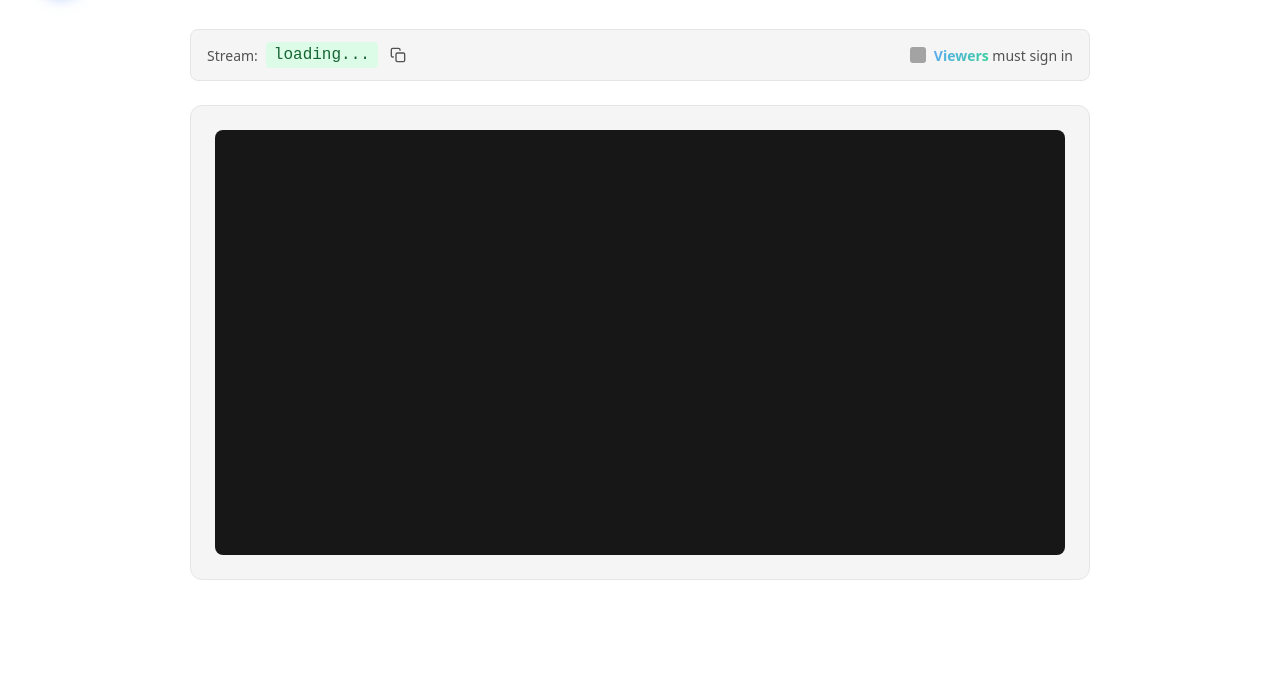
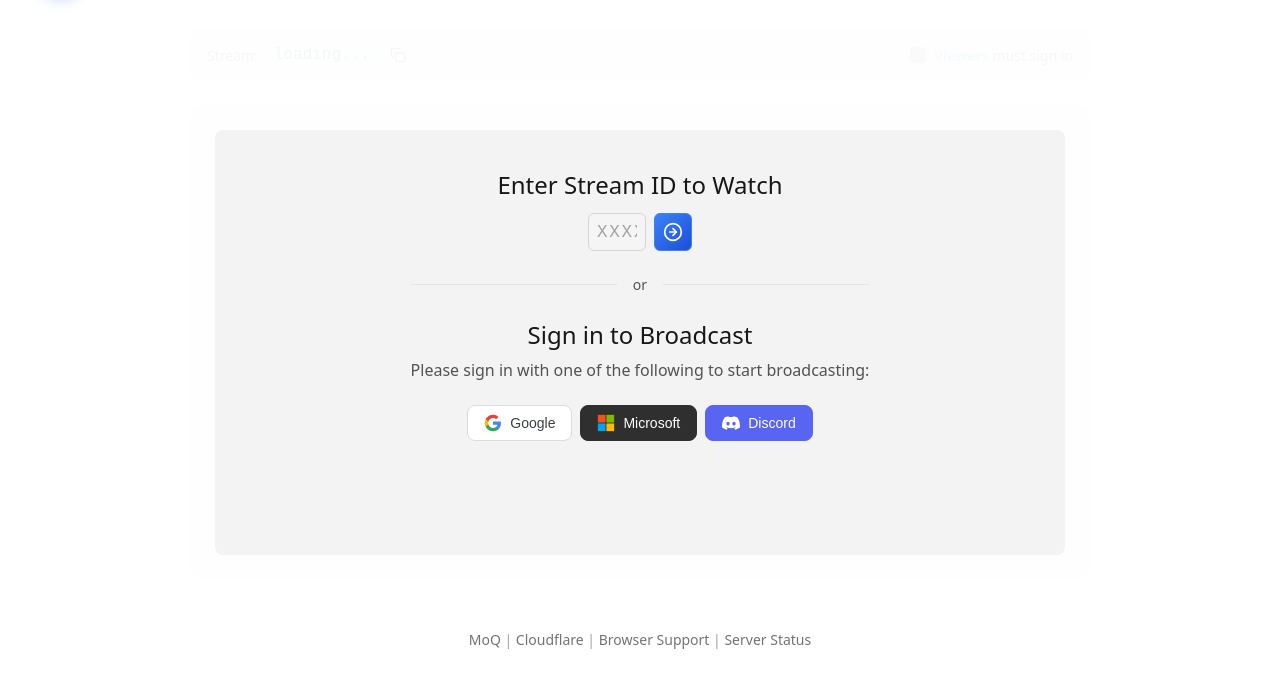
Before and after one commit to erikherz/earthseed, a website built with Vite: page index.html in a window 1280 px wide. Shown: the part 77-768 px from the top of the page. Built offline with nearby package versions, Linux system fonts and the light colour scheme; files whose address does not match are found by name.

Commit message:
Revert overlay to absolute, add min-height and margin to broadcast-view for footer

```diff
--- a/index.html
+++ b/index.html
@@ -736,14 +736,17 @@
 
         /* Login required overlay */
         #login-overlay {
-            position: relative;
+            position: absolute;
+            top: 0;
+            left: 0;
+            right: 0;
+            bottom: 0;
             background: var(--overlay-bg);
             display: flex;
             align-items: center;
             justify-content: center;
             border-radius: 12px;
             z-index: 10;
-            padding: 2rem 0;
         }
         .login-required {
             text-align: center;
@@ -836,6 +839,8 @@
         }
         #broadcast-view {
             position: relative;
+            min-height: 500px;
+            margin-bottom: 50px;
         }
 
         /* Hang component button overrides */
```
